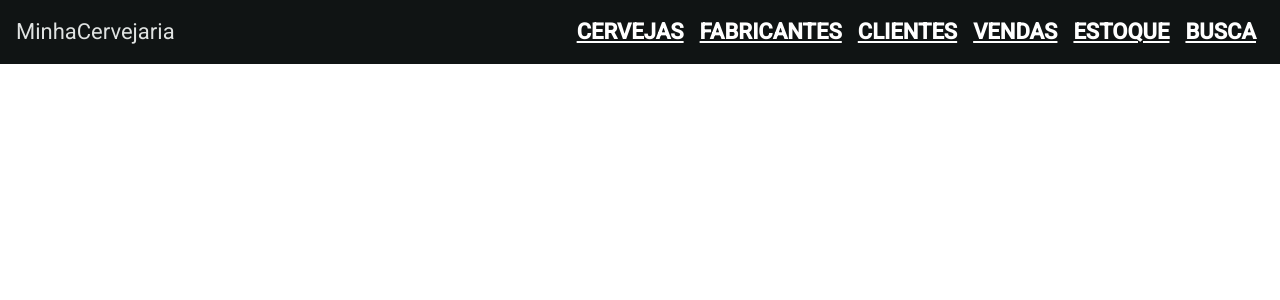
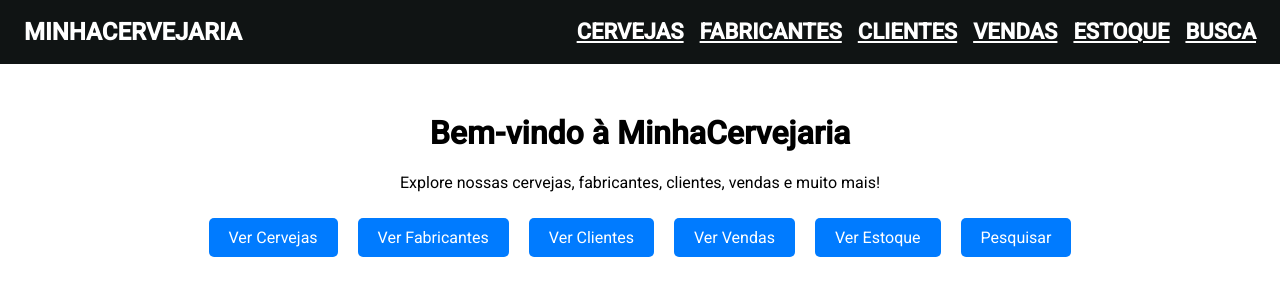
Before and after one commit to rlcezaro/MinhaCervejaria, an Angular app: page / in a window 1280 px wide. Shown: the top 300 px of the page. Built offline with nearby package versions, Linux system fonts and the light colour scheme.

Commit message:
Foi criado a page home e corrigido a navegação do menu

```diff
--- a/src/app/app.component.html
+++ b/src/app/app.component.html
@@ -1 +1,2 @@
+<app-navigation></app-navigation>
 <router-outlet></router-outlet>
--- a/src/app/app.component.ts
+++ b/src/app/app.component.ts
@@ -1,9 +1,10 @@
 import { Component } from '@angular/core';
 import { RouterOutlet } from '@angular/router';
+import { NavigationComponent } from "./pages/navigation/navigation.component";
 
 @Component({
   selector: 'app-root',
-  imports: [RouterOutlet],
+  imports: [RouterOutlet, NavigationComponent],
   templateUrl: './app.component.html',
   styleUrl: './app.component.css',
 })
--- a/src/app/app.routes.ts
+++ b/src/app/app.routes.ts
@@ -1,4 +1,5 @@
 import { Routes } from '@angular/router';
+import { HomeComponent } from './pages/home/home.component';
 import { CervejasComponent } from './pages/cervejas/cervejas.component';
 import { FabricantesComponent } from './pages/fabricantes/fabricantes.component';
 import { ClientesComponent } from './pages/clientes/clientes.component';
@@ -8,7 +9,8 @@ import { BuscaComponent } from './pages/busca/busca.component';
 import { NavigationComponent } from './pages/navigation/navigation.component';
 
 export const routes: Routes = [
-  { path: '', component: NavigationComponent },
+  { path: '', component: HomeComponent },
+  { path: 'navigation', component: NavigationComponent },
   { path: 'cervejas', component: CervejasComponent },
   { path: 'fabricantes', component: FabricantesComponent },
   { path: 'clientes', component: ClientesComponent },
--- /dev/null
+++ b/src/app/pages/home/home.component.css
@@ -0,0 +1,18 @@
+.home-container {
+  text-align: center;
+  margin-top: 50px;
+}
+
+.home-container .btn {
+  display: inline-block;
+  margin: 10px;
+  padding: 10px 20px;
+  background-color: #007bff;
+  color: white;
+  text-decoration: none;
+  border-radius: 5px;
+}
+
+.home-container .btn:hover {
+  background-color: #0056b3;
+}
--- /dev/null
+++ b/src/app/pages/home/home.component.html
@@ -0,0 +1,10 @@
+<div class="home-container">
+  <h1>Bem-vindo à MinhaCervejaria</h1>
+  <p>Explore nossas cervejas, fabricantes, clientes, vendas e muito mais!</p>
+  <a routerLink="/cervejas" class="btn">Ver Cervejas</a>
+  <a routerLink="/fabricantes" class="btn">Ver Fabricantes</a>
+  <a routerLink="/clientes" class="btn">Ver Clientes</a>
+  <a routerLink="/vendas" class="btn">Ver Vendas</a>
+  <a routerLink="/estoque" class="btn">Ver Estoque</a>
+  <a routerLink="/busca" class="btn">Pesquisar</a>
+</div>
--- a/src/app/pages/navigation/navigation.component.css
+++ b/src/app/pages/navigation/navigation.component.css
@@ -1,3 +1,10 @@
+.title-link {
+  text-decoration: none;
+  color: inherit;
+  font-size: 24px;
+  font-weight: bold;
+}
+
 mat-toolbar {
   display: flex;
   justify-content: space-between;
--- a/src/app/pages/navigation/navigation.component.html
+++ b/src/app/pages/navigation/navigation.component.html
@@ -1,5 +1,5 @@
 <mat-toolbar color="primary">
-  <span>MinhaCervejaria</span>
+  <a mat-button routerLink="/" class="title-link">MinhaCervejaria</a>
   <span class="spacer"></span>
   <a mat-button routerLink="/cervejas">Cervejas</a>
   <a mat-button routerLink="/fabricantes">Fabricantes</a>
```
Also changed, not shown: src/app/pages/home/home.component.ts (added, +11 -0 lines).
